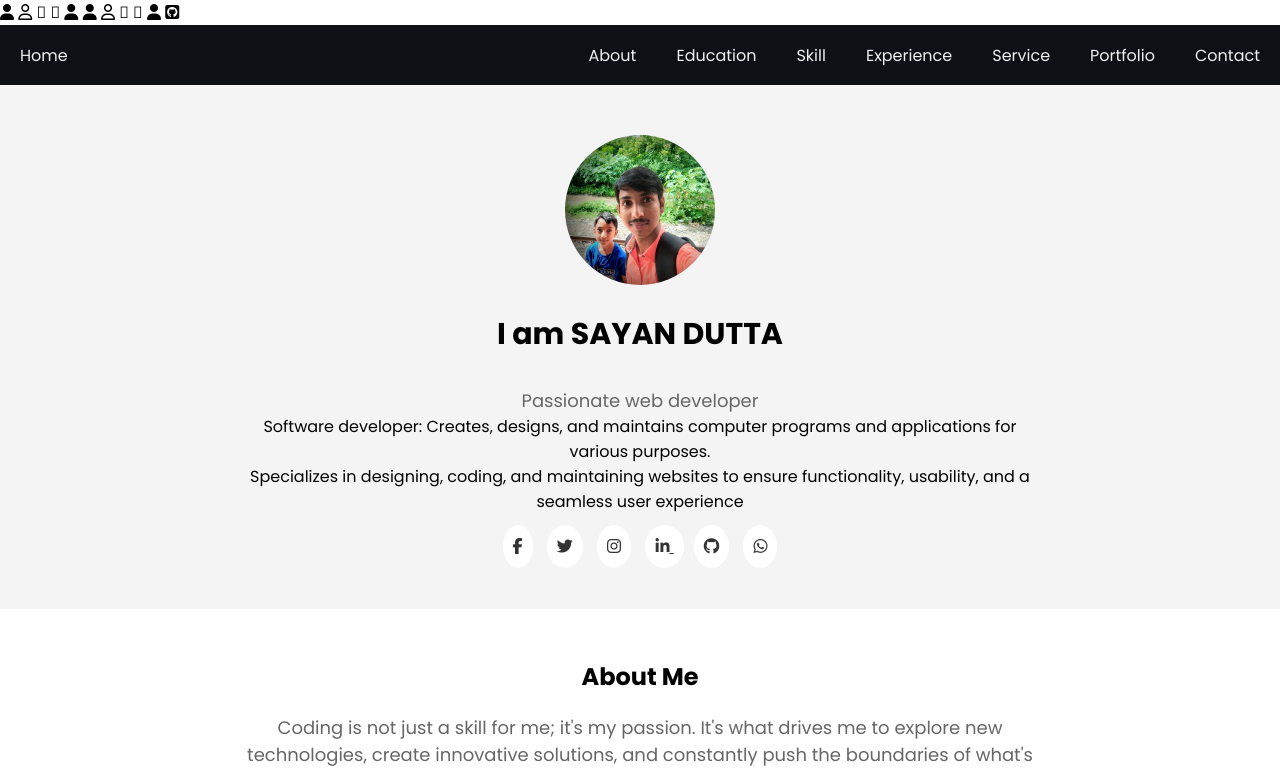
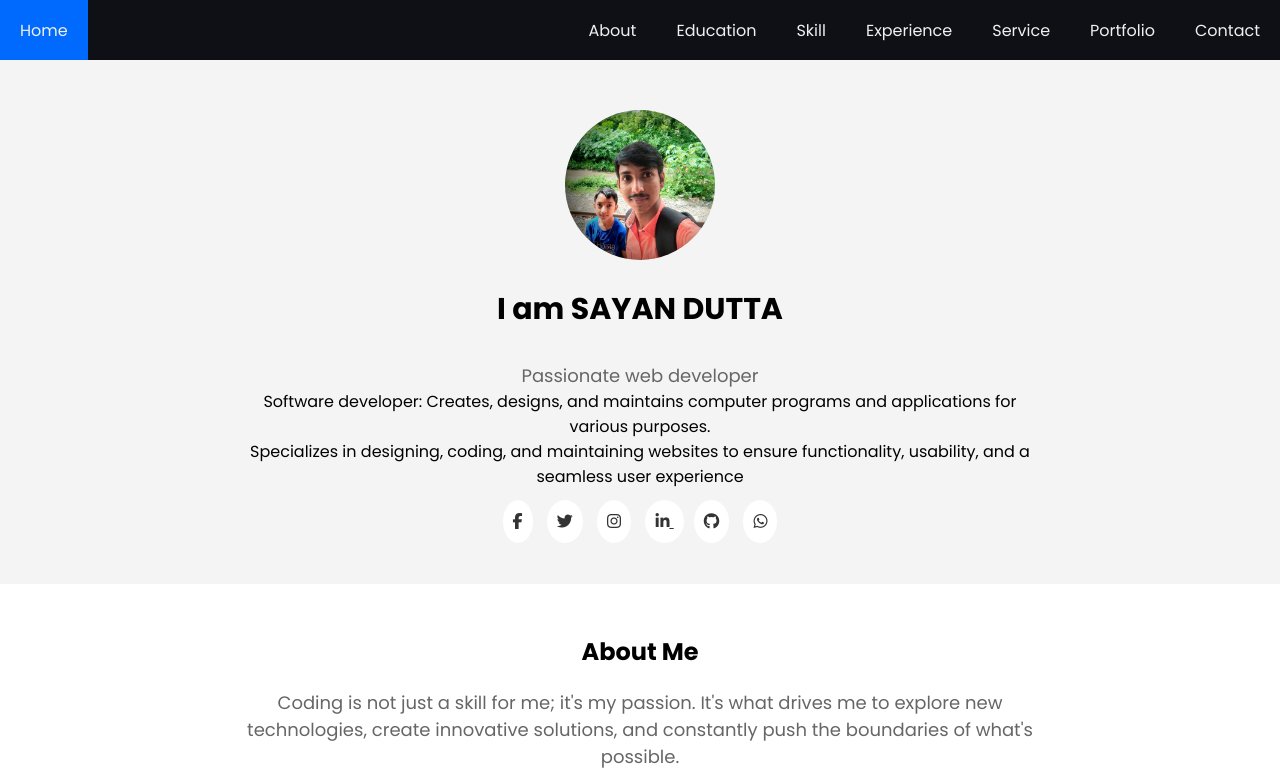
Before and after one commit to Sd8698621/Sd8698621.github.io, a plain HTML site: page index.html in a window 1280 px wide. Shown: the top 773 px of the page. Drawn offline with Linux system fonts and the light colour scheme.

Commit message:
Update index.html

```diff
--- a/index.html
+++ b/index.html
@@ -14,38 +14,7 @@
 </head>
 <body>
 
-  <!-- solid style -->
-  <i class="fa-solid fa-user"></i>
 
-  <!-- regular style -->
-  <i class="fa-regular fa-user"></i>
-
-  <!-- light style -->
-  <i class="fa-light fa-user"></i>
-
-  <!-- thin style -->
-  <i class="fa-thin fa-user"></i>
-
-  <!-- duotone style -->
-  <i class="fa-duotone fa-solid fa-user"></i>
-
-  <!-- sharp solid style -->
-  <i class="fa-sharp fa-solid fa-user"></i>
-
-  <!-- sharp regular style -->
-  <i class="fa-sharp fa-regular fa-user"></i>
-
-  <!-- sharp light style -->
-  <i class="fa-sharp fa-light fa-user"></i>
-
-  <!-- sharp thin style -->
-  <i class="fa-sharp fa-thin fa-user"></i>
-
-  <!-- all new sharp duotone style -->
-  <i class="fa-sharp-duotone fa-solid fa-user"></i>
-
-  <!--brand icon-->
-  <i class="fa-brands fa-github-square"></i>
 
   <section id="navbar">
     <nav>
```
